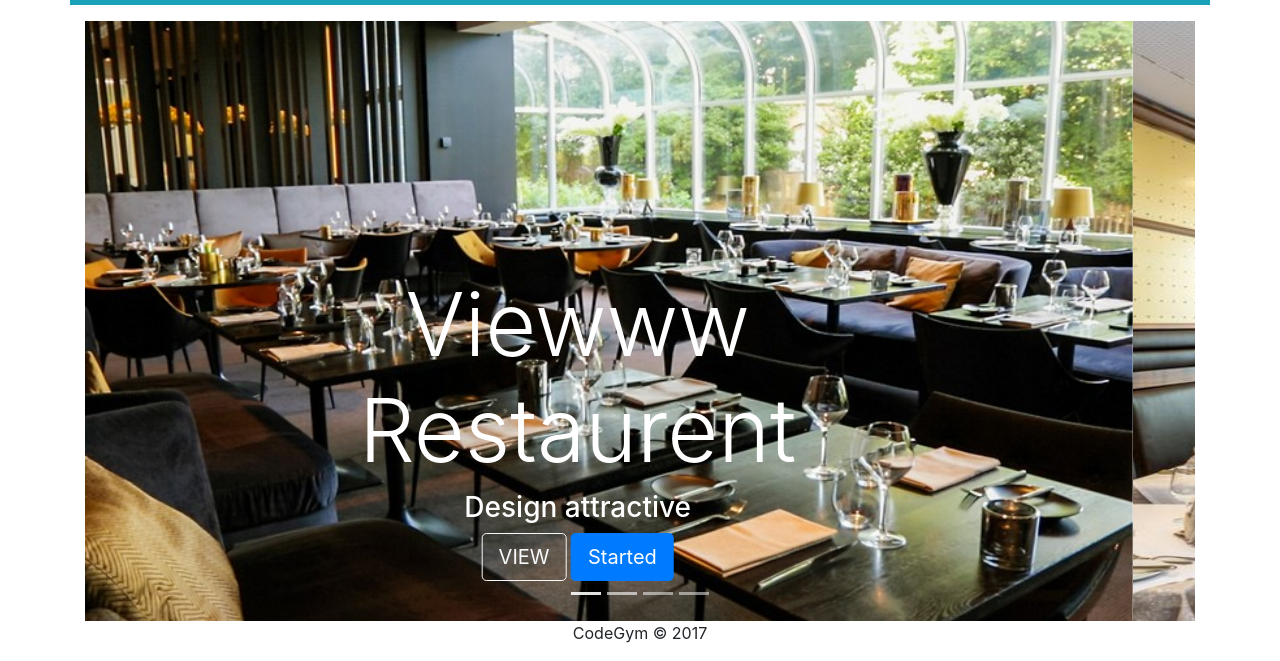
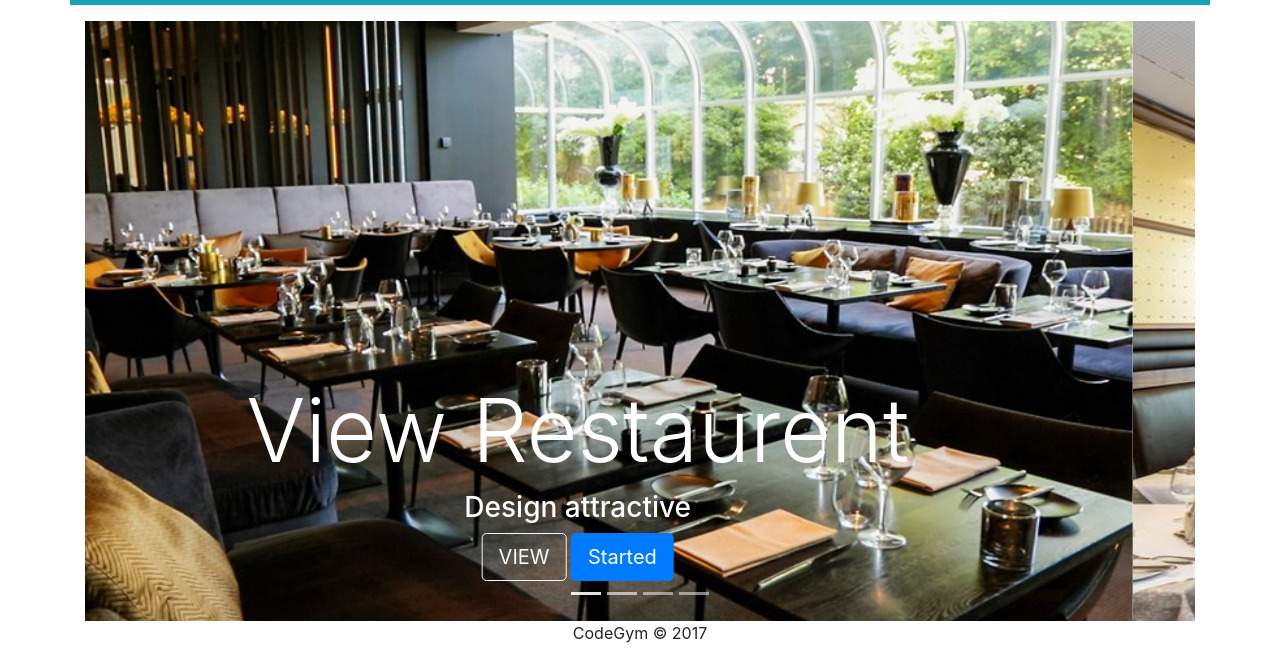
Before and after one commit to dohuunghia11/Hackathong, a plain HTML site: page Hackathong/index.html in a window 1280 px wide. Shown: the part 218-879 px from the top of the page. Drawn offline with nearby package versions, Linux system fonts and the light colour scheme.

Commit message:
lam commit1

```diff
--- a/Hackathong/index.html
+++ b/Hackathong/index.html
@@ -76,7 +76,7 @@
                 <div class="carousel-item active">
                     <img src="./img/background1.jpeg " width="100%" height="600">
                     <div class="carousel-caption">
-                        <h1 class="display-2">Viewww Restaurent</h1>
+                        <h1 class="display-2">View Restaurent</h1>
                         <h3>Design attractive</h3>
                         <button type="button" class="btn btn-outline-light btn-lg">
                             VIEW
```
